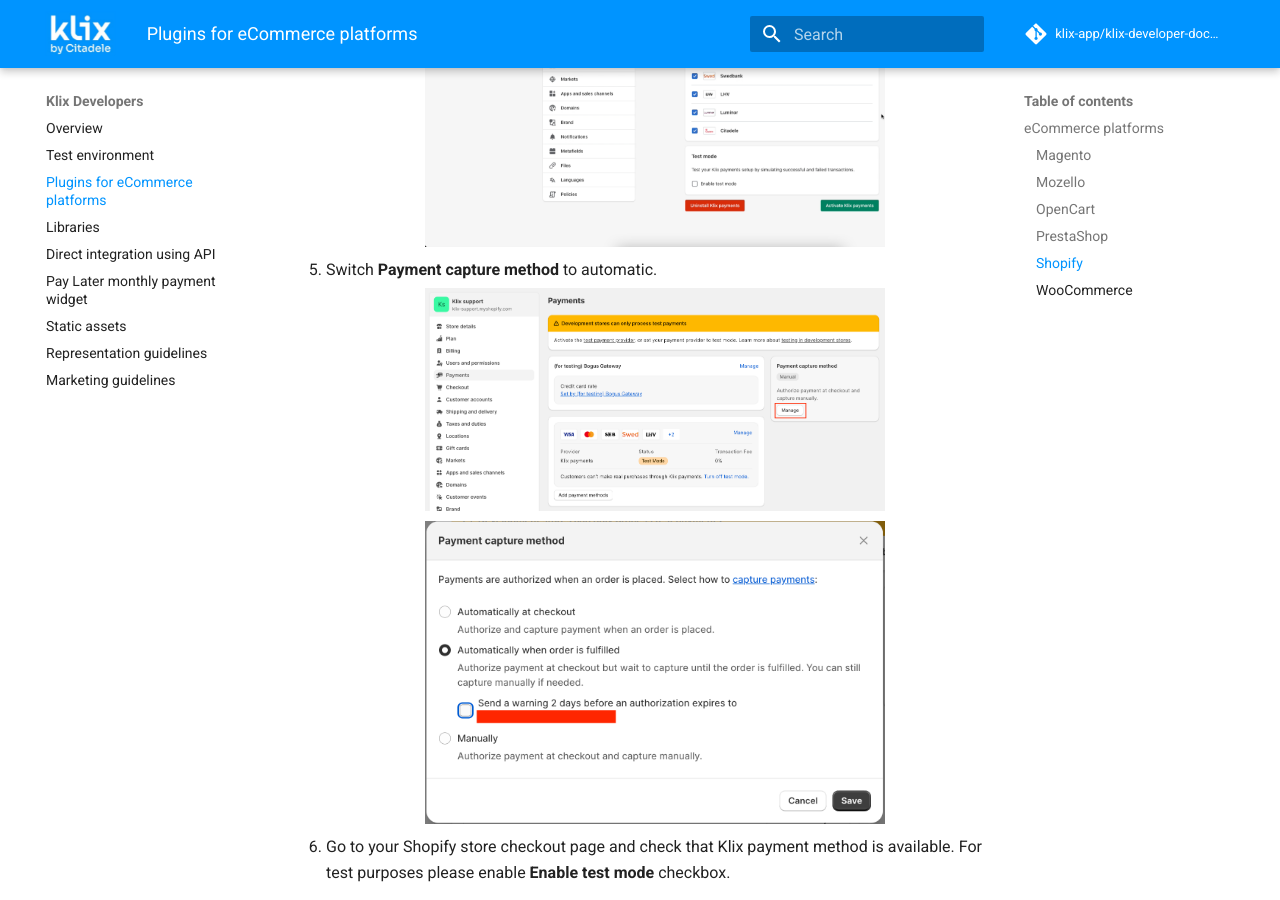
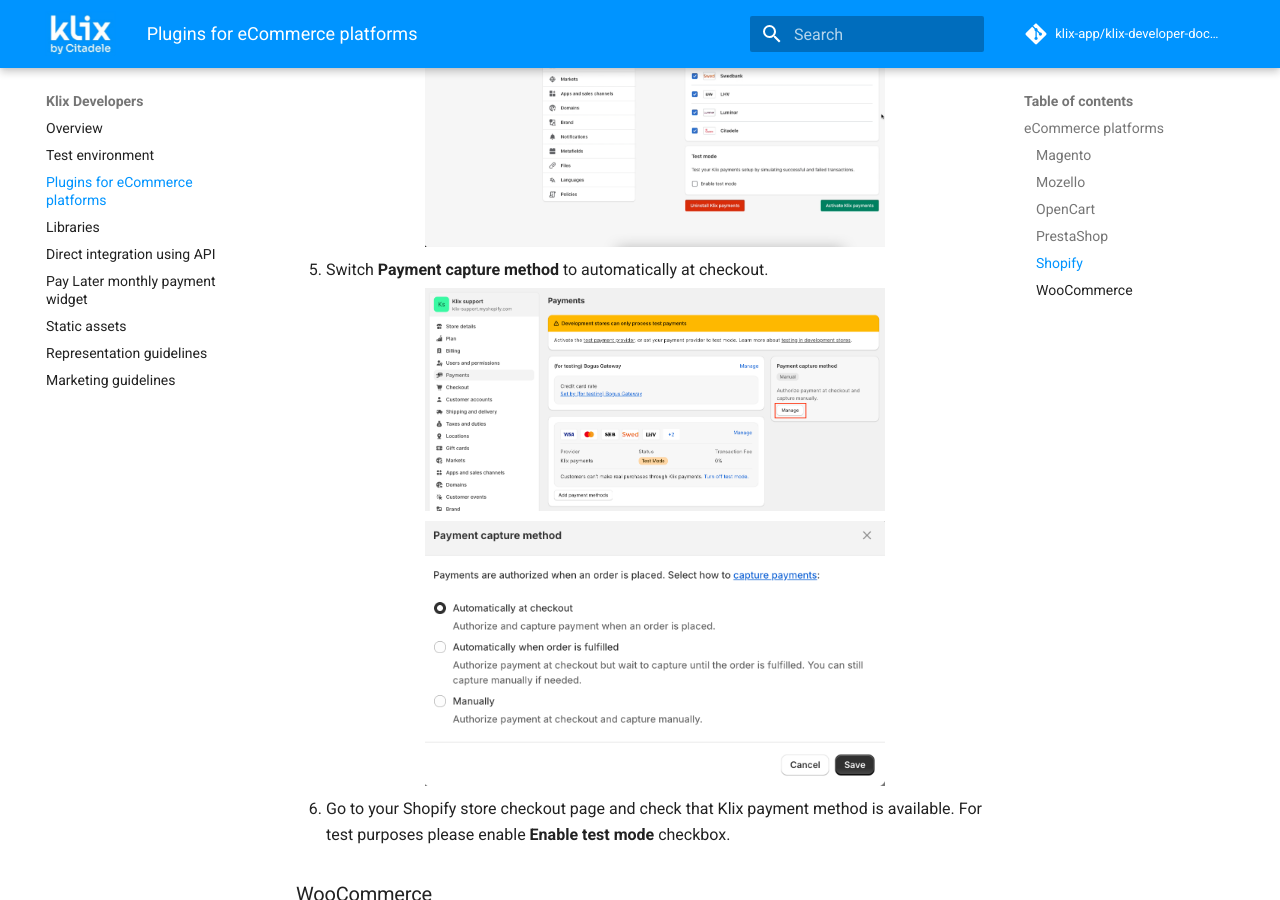
Before and after one commit to klix-app/klix-developer-documentation-website, an MkDocs documentation site: the page built from docs/plugins-for-ecommerce-platforms.md, in a window 1280 px wide and 900 px high, scrolled down 11371 px. Built offline with MkDocs 1.6.1 and Material for MkDocs 9.7.7, drawn with Linux system fonts in a browser that asks for light colours; a script that is not in the unit is left out; comment, search, counter and statistics services are not loaded.

Commit message:
Shopify instructions change

```diff
--- a/docs/plugins-for-ecommerce-platforms.md
+++ b/docs/plugins-for-ecommerce-platforms.md
@@ -138,9 +138,9 @@
     ![After successful login click on Create in Business Portal.](../images/ecommerce-platforms/shopify/create-merchant-business-portal.png#instruction-image)
 4. Business Portal will redirect back to Shopify settings to settings view. In settings click on **Activate Klix payments**.
     ![Business Portal will redirect back to Shopify settings to settings view.](../images/ecommerce-platforms/shopify/activate-klix-payments.png#instruction-image)
-5. Switch **Payment capture method** to automatic.
+5. Switch **Payment capture method** to automatically at checkout.
 ![Switch Payment capture method to automatic](../images/ecommerce-platforms/shopify/payment-capture-method-1.png#instruction-image)
-![Switch Payment capture method to automatic](../images/ecommerce-platforms/shopify/automatic-capture.png#instruction-image)
+![Switch Payment capture method to automatic](../images/ecommerce-platforms/shopify/automatically-checkout.png#instruction-image)
 6. Go to your Shopify store checkout page and check that Klix payment method is available. For test purposes please enable **Enable test mode** checkbox.
 
 ### WooCommerce
```
Also changed, not shown: docs/images/ecommerce-platforms/shopify/automatically-checkout.png (added).
